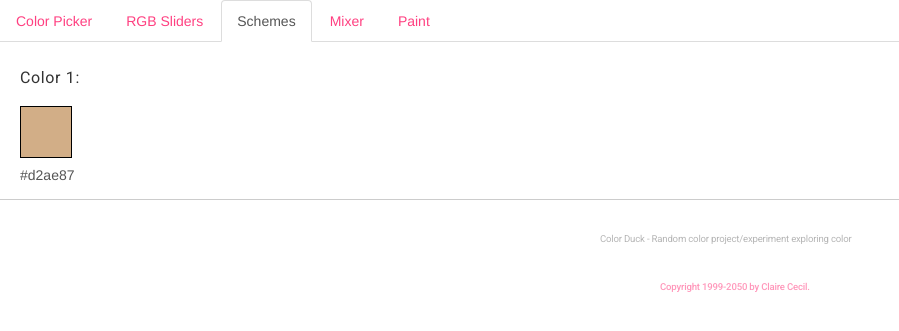
After one commit to debugduck/color-picker, a Python web app: template templates/schemes.html in a window 1280 px wide. The commit adds this page. Shown: the top 331 px of the page, without its empty margins (0-899 px from the left). Run offline with Jinja, Linux system fonts and the light colour scheme; the template is opened without the code that fills it, so the values that code supplies are empty; some libraries are stand-ins or nearby versions.

Commit message:
Created a basic color generator on the schemes tab
Schemes generates one random color on each page load

```diff
--- /dev/null
+++ b/js/schemes_logic.js
@@ -0,0 +1,29 @@
+document.getElementById("schemes-tab").className = 'active';
+
+function getRandomIntInclusive(min, max) {
+  min = Math.ceil(min);
+  max = Math.floor(max);
+  return Math.floor(Math.random() * (max - min + 1)) + min; //The maximum is inclusive and the minimum is inclusive
+}
+
+// Takes an array of r, g, and b values and returns the hex code for the color
+function getHex(red, green, blue) {
+	// Get the base 16 representation of the r, g, or b pixel
+	// get the last two digits with slice
+	red = ("0" + red.toString(16)).slice(-2);
+	green = ("0" + green.toString(16)).slice(-2);
+	blue = ("0" + blue.toString(16)).slice(-2);
+	console.log(red);
+	console.log(green);
+	console.log(blue);
+	var hex = "#"+red+blue+green;
+	return hex;
+}
+
+var r = getRandomIntInclusive(0, 255);
+var g = getRandomIntInclusive(0, 255);
+var b = getRandomIntInclusive(0, 255);
+var hex = getHex(r, g, b);
+console.log(hex);
+document.getElementById("scheme_canvas_one").style.background = hex;
+document.getElementById("hex_scheme_one").value = hex;
--- a/templates/layout.html
+++ b/templates/layout.html
@@ -8,9 +8,10 @@
 <html>
   <head>
 	<ul class="nav nav-tabs">
-		<li id="picker-tab"><a href="index" onClick="pickerActive()">Color Picker</a></li>
-		<li id="rgb-tab"><a href="rgb" onClick="rgbActive()">RGB Sliders</a></li>
-		<li id="schemes-tab"><a href="">Schemes</a></li>
+
+		<li id="picker-tab"><a href="index">Color Picker</a></li>
+		<li id="rgb-tab"><a href="rgb">RGB Sliders</a></li>
+		<li id="schemes-tab"><a href="schemes">Schemes</a></li>
 		<li id="mixer-tab"><a href="">Mixer</a></li>
 		<li id="paint-tab"><a href="">Paint</a></li>
 	</ul>
@@ -33,7 +34,7 @@
 	<hr class="my-4">
 	<div class="foot">
 		<footer>
-		  <div class="foot_top"><h6><small>Color Wizard - Random color project/experiment exploring color</small></h6></div>
+		  <div class="foot_top"><h6><small>Color Duck - Random color project/experiment exploring color</small></h6></div>
 		  <div class="foot_bottom"><h6><small><a>Copyright 1999-2050 by Claire Cecil.</small></h6></div>
 		</footer>
 	</div>
--- /dev/null
+++ b/templates/schemes.html
@@ -0,0 +1,19 @@
+{% extends "layout.html" %}
+{% block content %}
+<link rel="stylesheet" href="https://maxcdn.bootstrapcdn.com/bootstrap/3.3.7/css/bootstrap.min.css" integrity="sha384-BVYiiSIFeK1dGmJRAkycuHAHRg32OmUcww7on3RYdg4Va+PmSTsz/K68vbdEjh4u" crossorigin="anonymous">
+<link rel="stylesheet" href="http://fonts.googleapis.com/css?family=Roboto:300,400,500,700" type="text/css">
+<link rel="stylesheet" href="https://fonts.googleapis.com/icon?family=Material+Icons">
+<link rel="stylesheet" href="https://code.getmdl.io/1.3.0/material.indigo-pink.min.css">
+<link rel="stylesheet" type="text/css" href="templates/style.css">
+
+
+
+	<div class="box-one">
+		<h6>Color 1:</h6>
+		<canvas id="scheme_canvas_one" width="50" height="50" style="border: 1px solid black;"></canvas>
+		<output type="text" name="hex_scheme_one" id="hex_scheme_one">#ffffff</output>
+	</div>
+
+
+<script src="js/schemes_logic.js"></script>
+{% endblock %}
--- a/templates/style.css
+++ b/templates/style.css
@@ -1,3 +1,6 @@
+.box-one {
+	margin-left: 20px;
+}
 #choice_canvas {
 	background-color: #ffffff;
 }
@@ -37,6 +40,9 @@
 	padding-left: 10px;
 	padding-bottom: 20px;
 }
+.prev_box {
+	padding-right: 20px;
+}
 #preview_canvas {
 	background-color: #ffffff;
 }
@@ -54,6 +60,9 @@
 	margin-left: 250px;
 	margin-right: 250px;
 }
+.sel_box {
+	padding-left: 20px;
+}
 #top_nav {
 	background-color: #ececec;
 }
```
Also changed, not shown: templates/color_picker.html (+8 -3 lines).
